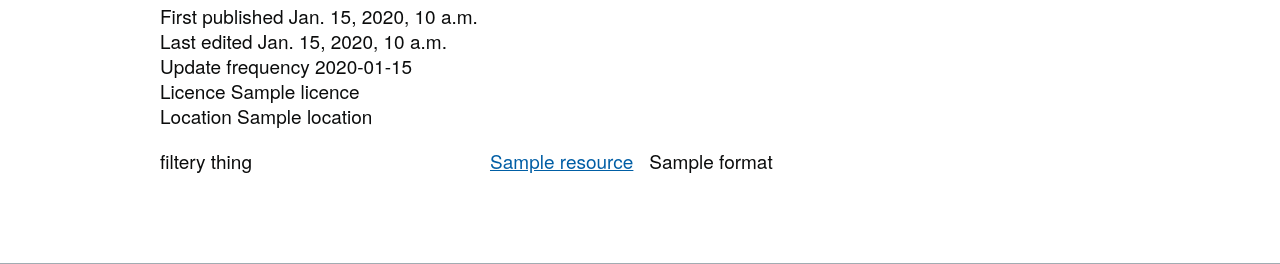
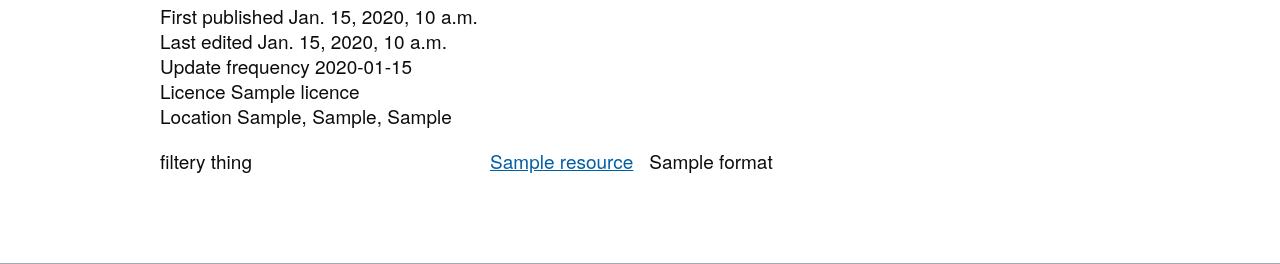
Before and after one commit to isabella232/find_data_alpha, a Django app: template src/dataset/templates/dataset/view.html in a window 1280 px wide. Shown: the part 387-651 px from the top of the page. Run offline with Django 3.2, Linux system fonts and the light colour scheme; the template is opened without the code that fills it: most values are stand-ins (such as "Sample title", 1, 10 or a date in 2020); parts of the project's set-up code (start-up, migrations or seed data) failed here and were passed over.

Commit message:
Show all location fields

```diff
--- a/src/dataset/templates/dataset/view.html
+++ b/src/dataset/templates/dataset/view.html
@@ -24,7 +24,7 @@
       Last edited {{ dataset.last_edit_date }}<br/>
       Update frequency {{ dataset.update_frequency }}<br/>
       Licence {{ dataset.licence }}<br/>
-      Location {{dataset.location}}<br/>
+      Location {{dataset.location1}}, {{dataset.location2}}, {{dataset.location3}}<br/>
     </p>
   </div>
 
```
